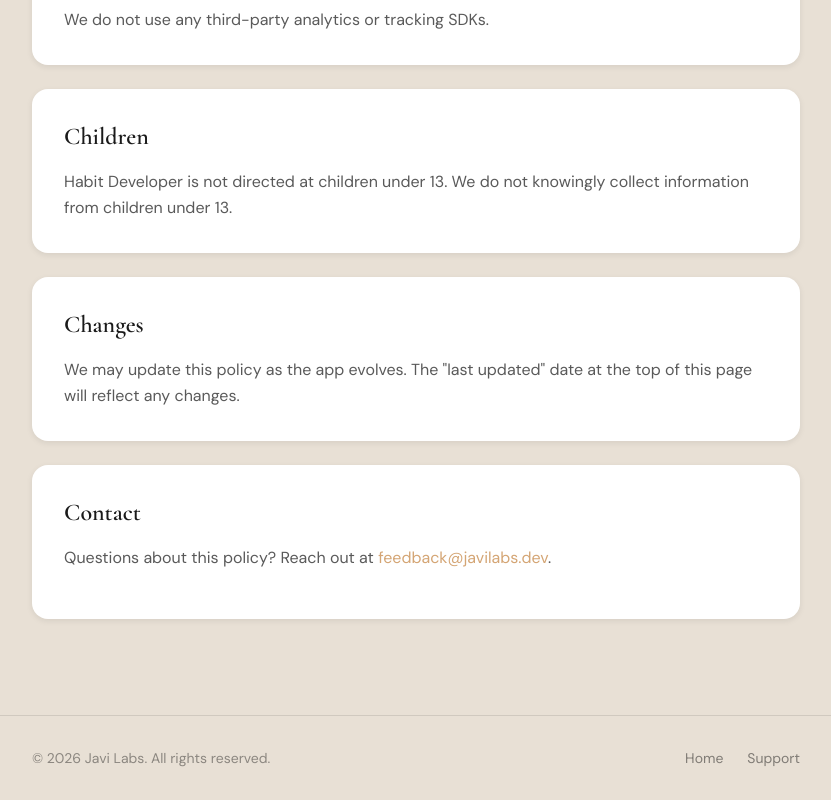
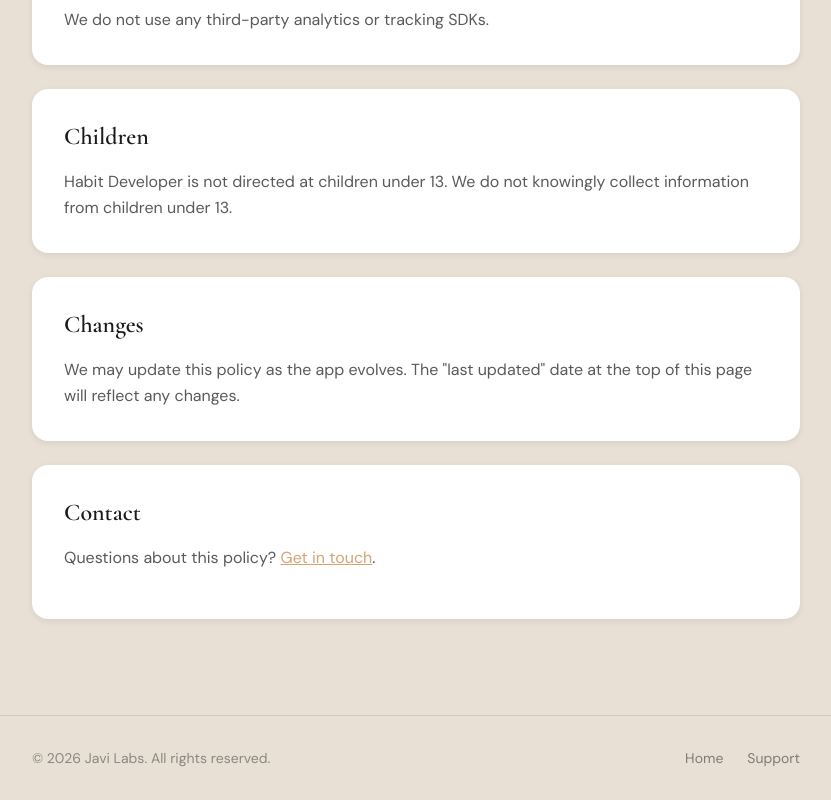
Before and after one commit to LucidZ/HabitDeveloperWeb, a React (Vite) app: page /privacy in a window 1280 px wide. Shown: the part 1875-2675 px from the top of the page, without its empty margins (224-1055 px from the left). Built offline with nearby package versions, Linux system fonts and the light colour scheme.

Commit message:
Replace email link on Privacy page with contact modal
Removes the exposed mailto link and replaces it with a button that opens the ContactModal, keeping email addresses off rendered pages.

Co-Authored-By: Claude Sonnet 4.6 <noreply@anthropic.com>

```diff
--- a/src/pages/Privacy.jsx
+++ b/src/pages/Privacy.jsx
@@ -1,7 +1,10 @@
-import { useEffect } from 'react';
+import { useEffect, useState } from 'react';
 import { Link } from 'react-router-dom';
+import ContactModal from '../components/ContactModal';
 
 function Privacy() {
+  const [modalOpen, setModalOpen] = useState(false);
+
   useEffect(() => {
     window.scrollTo(0, 0);
   }, []);
@@ -139,14 +142,14 @@ function Privacy() {
 
           <Section title="Contact">
             <p className="font-body leading-relaxed mb-4" style={{ color: 'rgba(0,0,0,0.65)' }}>
-              Questions about this policy? Reach out at{' '}
-              <a
-                href="mailto:feedback@javilabs.dev"
+              Questions about this policy?{' '}
+              <button
+                onClick={() => setModalOpen(true)}
                 style={{ color: '#D4A574' }}
-                className="hover:opacity-70 transition-opacity"
+                className="hover:opacity-70 transition-opacity underline"
               >
-                feedback@javilabs.dev
-              </a>
+                Get in touch
+              </button>
               .
             </p>
           </Section>
@@ -154,6 +157,7 @@ function Privacy() {
       </main>
 
       <Footer />
+      <ContactModal isOpen={modalOpen} onClose={() => setModalOpen(false)} />
     </div>
   );
 }
```
